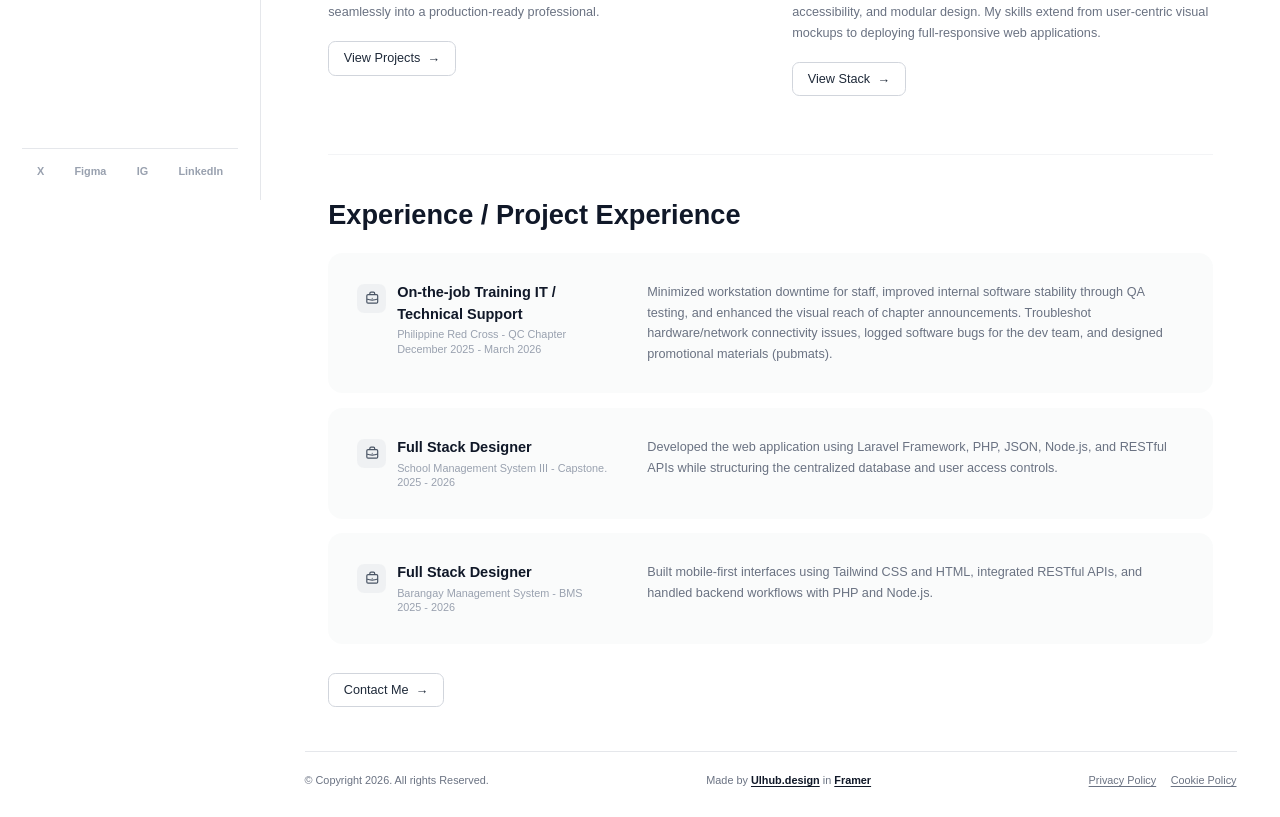
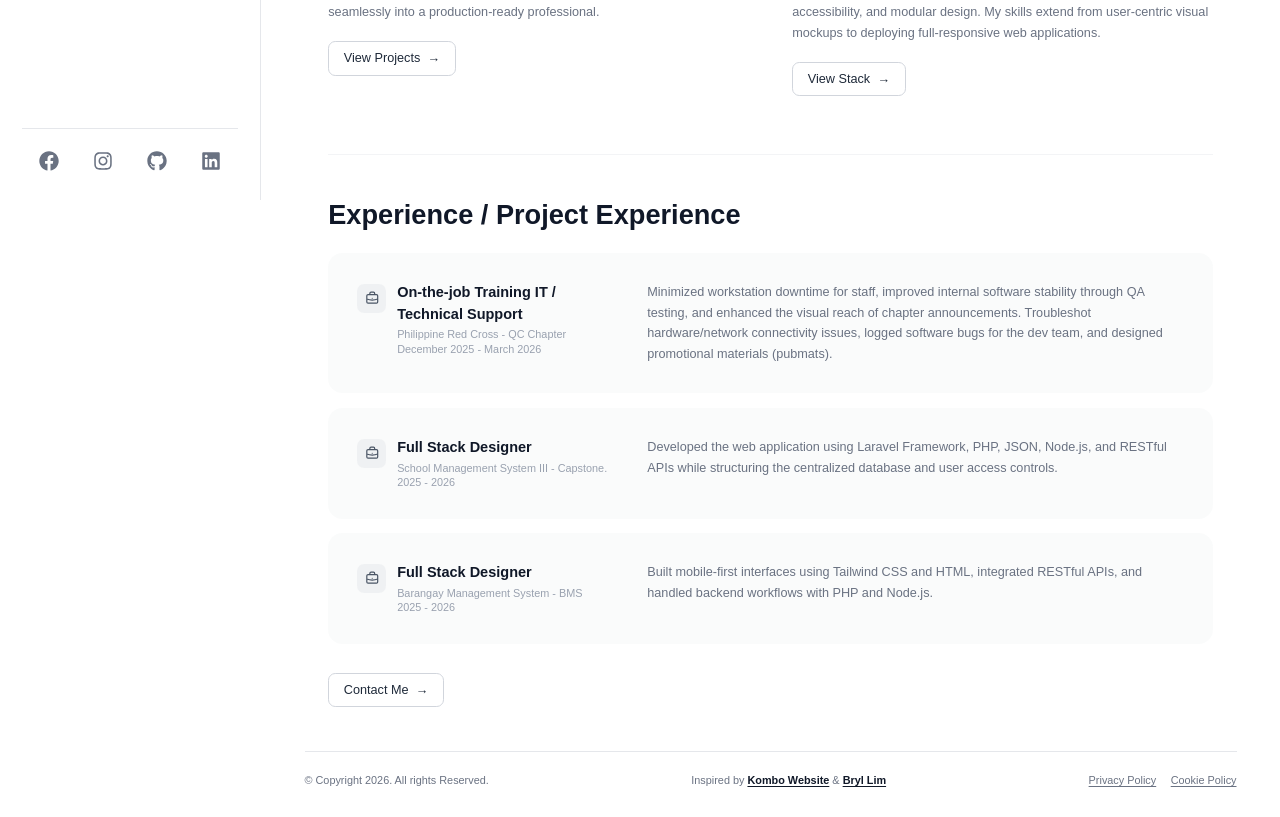
Before and after one commit to Amieljake929/React-Portfolio, a React (Vite) app: page /about in a window 1280 px wide. Shown: the part 600-1417 px from the top of the page. Built offline with nearby package versions, Linux system fonts and the light colour scheme; the HTML template or start-up script is replaced by a standard one; a web font is replaced by a local one.

Commit message:
fixing again

```diff
--- a/package.json
+++ b/package.json
@@ -16,7 +16,10 @@
     "lucide-react": "^1.33.0",
     "react": "^19.2.8",
     "react-dom": "^19.2.8",
-    "react-router-dom": "^7.18.2"
+    "react-github-calendar": "^5.0.8",
+    "react-icons": "^5.7.0",
+    "react-router-dom": "^7.18.2",
+    "react-tooltip": "^6.0.8"
   },
   "devDependencies": {
     "@eslint/js": "^10.0.1",
--- a/src/App.jsx
+++ b/src/App.jsx
@@ -5,6 +5,7 @@ import Sidebar from './components/Sidebar';
 import HeroSection from './sections/HeroSection';
 import ProjectsSection from './sections/ProjectsSection';
 import StackSection from './sections/StackSection';
+import GithubSection from './sections/GithubSection';
 import AboutSection from './sections/AboutSection';
 import ContactSection from './sections/ContactSection';
 import Footer from './components/Footer';
@@ -18,6 +19,8 @@ function HomeOverview() {
       <ProjectsSection />
       <hr className="my-4 border-gray-200" />
       <StackSection />
+      <hr className="my-4 border-gray-200" />
+      <GithubSection />
     </>
   );
 }
--- a/src/components/Footer.jsx
+++ b/src/components/Footer.jsx
@@ -10,19 +10,19 @@ export default function Footer() {
 
         {/* Center: Made by credit */}
         <p>
-          Made by{' '}
+          Inspired by{' '}
           <a
             href="#"
             className="text-gray-900 font-semibold underline underline-offset-2 hover:text-black transition-colors"
           >
-            Ulhub.design
+            Kombo Website
           </a>{' '}
-          in{' '}
+          &{' '}
           <a
             href="#"
             className="text-gray-900 font-semibold underline underline-offset-2 hover:text-black transition-colors"
           >
-            Framer
+            Bryl Lim
           </a>
         </p>
 
--- a/src/components/Sidebar.jsx
+++ b/src/components/Sidebar.jsx
@@ -1,6 +1,7 @@
 import { useState } from 'react';
 import { NavLink, useLocation } from 'react-router-dom';
 import { Home, User, Folder, Layers, Mail, Shield, Menu, X } from 'lucide-react';
+import { FaFacebook, FaInstagram, FaGithub, FaLinkedin } from 'react-icons/fa';
 import { motion } from 'framer-motion';
 
 export default function Sidebar() {
@@ -14,6 +15,14 @@ export default function Sidebar() {
     { name: 'Stack', icon: Layers, path: '/stack' },
     { name: 'Contact', icon: Mail, path: '/contact' },
     { name: 'Licensing', icon: Shield, path: '/licensing' },
+  ];
+
+  // Social Links List - Palitan ang 'href' ng totoong URLs mo
+  const socialLinks = [
+    { name: 'Facebook', icon: FaFacebook, href: 'https://www.facebook.com/amieljakee' },
+    { name: 'Instagram', icon: FaInstagram, href: 'https://www.instagram.com/amieljake/' },
+    { name: 'GitHub', icon: FaGithub, href: 'https://github.com/Amieljake929' },
+    { name: 'LinkedIn', icon: FaLinkedin, href: 'https://www.linkedin.com/in/amiel-jake-baril-316366412/' },
   ];
 
   const sidebarContainerVariants = {
@@ -88,7 +97,6 @@ export default function Sidebar() {
                 <h2 className="font-bold text-gray-900 text-xl leading-snug tracking-tight">
                   Amiel Jake Baril
                 </h2>
-                {/* Mobile-only extra margin bottom sa p tag */}
                 <p className="text-xs text-gray-500 font-medium mt-1.5 mb-6 lg:mb-0">
                   web designer & developer
                 </p>
@@ -140,15 +148,28 @@ export default function Sidebar() {
               </nav>
             </div>
 
-            {/* Social Links Footer */}
+            {/* Updated Social Links Footer with Icons */}
             <motion.div
               variants={springItemVariants}
-              className="flex items-center justify-around text-gray-400 mt-auto pt-4 border-t border-gray-200 text-xs font-semibold"
+              className="flex items-center justify-around text-gray-500 mt-auto pt-4 border-t border-gray-200"
             >
-              <a href="#" className="hover:text-gray-900 transition-colors">X</a>
-              <a href="#" className="hover:text-gray-900 transition-colors">Figma</a>
-              <a href="#" className="hover:text-gray-900 transition-colors">IG</a>
-              <a href="#" className="hover:text-gray-900 transition-colors">LinkedIn</a>
+              {socialLinks.map((social) => {
+                const SocialIcon = social.icon;
+                return (
+                  <motion.a
+                    key={social.name}
+                    href={social.href}
+                    target="_blank"
+                    rel="noopener noreferrer"
+                    aria-label={social.name}
+                    whileHover={{ scale: 1.2, y: -2 }}
+                    whileTap={{ scale: 0.9 }}
+                    className="p-2 rounded-lg hover:text-gray-900 hover:bg-gray-100 transition-colors"
+                  >
+                    <SocialIcon size={20} />
+                  </motion.a>
+                );
+              })}
             </motion.div>
           </div>
         </motion.div>
--- a/src/sections/AboutSection.jsx
+++ b/src/sections/AboutSection.jsx
@@ -35,7 +35,7 @@ export default function AboutSection() {
           <div className="flex flex-col items-start gap-4">
             <span className="inline-flex items-center gap-2 bg-emerald-50 text-emerald-600 text-xs font-semibold px-3 py-1 rounded-full border border-emerald-100">
               <span className="w-2 h-2 rounded-full bg-emerald-500 animate-pulse"></span>
-              Available for Work
+              Open for new opportunities
             </span>
             <h1 className="text-4xl md:text-5xl font-bold tracking-tight text-gray-900 leading-tight">
               About Me: <br />
--- /dev/null
+++ b/src/sections/GithubSection.jsx
@@ -0,0 +1,55 @@
+import BlurFade from '../components/BlurFade';
+
+function GithubSection() {
+  return (
+    <BlurFade delay={0.1}>
+      <section className="py-6 flex flex-col gap-4 w-full">
+        <div className="flex items-center justify-between gap-2">
+          <h2 className="text-lg sm:text-xl font-bold text-gray-900 tracking-tight">
+            GitHub Contributions
+          </h2>
+          <a
+            href="https://github.com/Amieljake929"
+            target="_blank"
+            rel="noopener noreferrer"
+            className="group text-xs font-medium text-gray-600 hover:text-emerald-600 transition-colors flex items-center gap-1.5 bg-gray-50 px-2.5 py-1 rounded-full border border-gray-200/60 shrink-0"
+          >
+            <span className="relative flex h-2 w-2">
+              <span className="animate-ping absolute inline-flex h-full w-full rounded-full bg-emerald-400 opacity-75"></span>
+              <span className="relative inline-flex rounded-full h-2 w-2 bg-emerald-500"></span>
+            </span>
+            <span className="group-hover:underline">@Amieljake929</span>
+          </a>
+        </div>
+
+        <div className="w-full overflow-x-auto pb-2 pt-1 scrollbar-thin scrollbar-thumb-gray-200">
+          <div className="min-w-[670px] sm:min-w-0 w-full flex justify-center items-center">
+            <img
+              src="https://ghchart.rshah.org/216e39/Amieljake929"
+              alt="Amiel Jake's GitHub Contributions"
+              className="w-full max-w-4xl h-auto object-contain filter contrast-[1.05]"
+              onError={(e) => {
+                e.target.src = "https://ghchart.rshah.org/Amieljake929";
+              }}
+            />
+          </div>
+        </div>
+
+        <div className="w-full max-w-4xl mx-auto flex items-center justify-between text-[11px] sm:text-xs text-gray-400 pt-2 border-t border-gray-100">
+          <span>Live GitHub Activity</span>
+          <div className="flex items-center gap-1 sm:gap-1.5">
+            <span>Less</span>
+            <span className="w-2 h-2 sm:w-2.5 sm:h-2.5 rounded-xs bg-[#ebedf0]"></span>
+            <span className="w-2 h-2 sm:w-2.5 sm:h-2.5 rounded-xs bg-[#9be9a8]"></span>
+            <span className="w-2 h-2 sm:w-2.5 sm:h-2.5 rounded-xs bg-[#40c463]"></span>
+            <span className="w-2 h-2 sm:w-2.5 sm:h-2.5 rounded-xs bg-[#30a14e]"></span>
+            <span className="w-2 h-2 sm:w-2.5 sm:h-2.5 rounded-xs bg-[#216e39]"></span>
+            <span>More</span>
+          </div>
+        </div>
+      </section>
+    </BlurFade>
+  );
+}
+
+export default GithubSection;
--- a/src/sections/HeroSection.jsx
+++ b/src/sections/HeroSection.jsx
@@ -47,7 +47,7 @@ export default function HeroSection() {
         className="inline-flex items-center gap-2 px-4 py-1.5 sm:px-3 sm:py-1 bg-emerald-50 text-emerald-600 rounded-full text-xs font-medium mb-7 sm:mb-8 shadow-xs"
       >
         <span className="w-2 h-2 sm:w-1.5 sm:h-1.5 rounded-full bg-emerald-500 animate-pulse"></span>
-        Available for Work
+        Open for new opportunities!
       </motion.div>
 
       {/* Main Title */}
```
Also changed, not shown: 1 other file (tests, documents, lock files or other folders).
